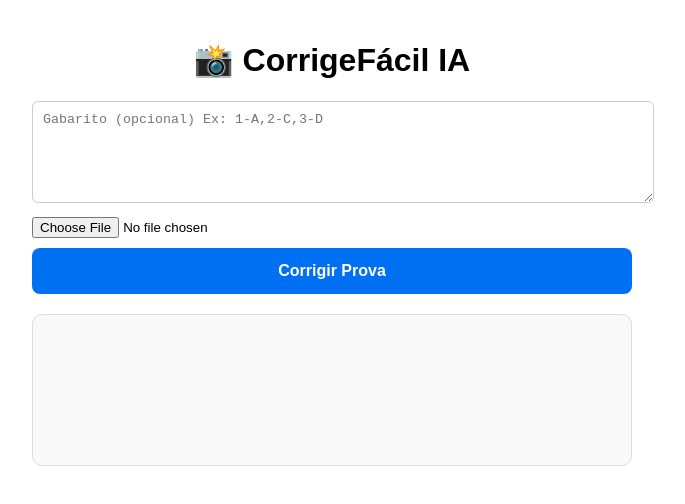
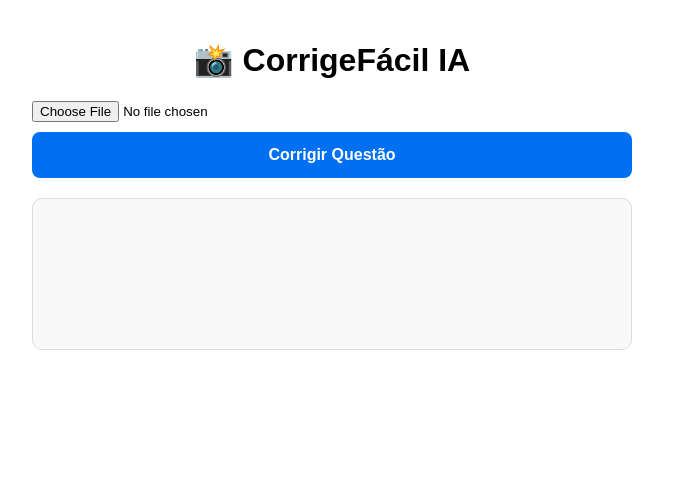
Before and after one commit to maafernandesn/corrige-facil, a Next.js app: page / in a window 1280 px wide. Shown: the top 504 px of the page, without its empty margins (308-993 px from the left). Built offline with nearby package versions, Linux system fonts and the light colour scheme.

Commit message:
Atualizar o page.js

```diff
--- a/app/page.js
+++ b/app/page.js
@@ -4,7 +4,6 @@ import { useState } from "react";
 
 export default function Home() {
   const [img, setImg] = useState(null);
-  const [gabarito, setGabarito] = useState("");
   const [resposta, setResposta] = useState("");
 
   const enviar = async () => {
@@ -16,7 +15,7 @@ export default function Home() {
         headers: {
           "Content-Type": "application/json"
         },
-        body: JSON.stringify({ img, gabarito })
+        body: JSON.stringify({ img })
       });
 
       const data = await r.json();
@@ -39,20 +38,6 @@ export default function Home() {
       <h1 style={{ textAlign: "center" }}>
         📸 CorrigeFácil IA
       </h1>
-
-      <textarea
-        placeholder="Gabarito (opcional) Ex: 1-A,2-C,3-D"
-        value={gabarito}
-        onChange={(e) => setGabarito(e.target.value)}
-        style={{
-          width: "100%",
-          height: 80,
-          marginBottom: 10,
-          padding: 10,
-          borderRadius: 6,
-          border: "1px solid #ccc"
-        }}
-      />
 
       <input
         type="file"
@@ -79,7 +64,8 @@ export default function Home() {
               const ctx = canvas.getContext("2d");
               ctx.drawImage(imgEl, 0, 0, canvas.width, canvas.height);
 
-              const compressed = canvas.toDataURL("image/jpeg", 1.0);
+              // 🔥 PNG (SEM PERDA DE QUALIDADE)
+              const compressed = canvas.toDataURL("image/png");
 
               setImg(compressed);
             };
@@ -104,7 +90,7 @@ export default function Home() {
           fontWeight: "bold"
         }}
       >
-        Corrigir Prova
+        Corrigir Questão
       </button>
 
       <div style={{
```
